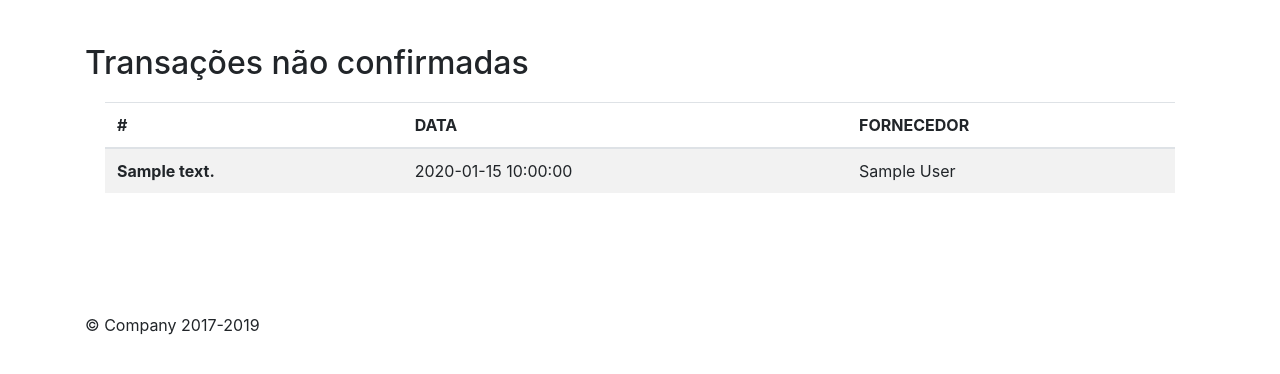
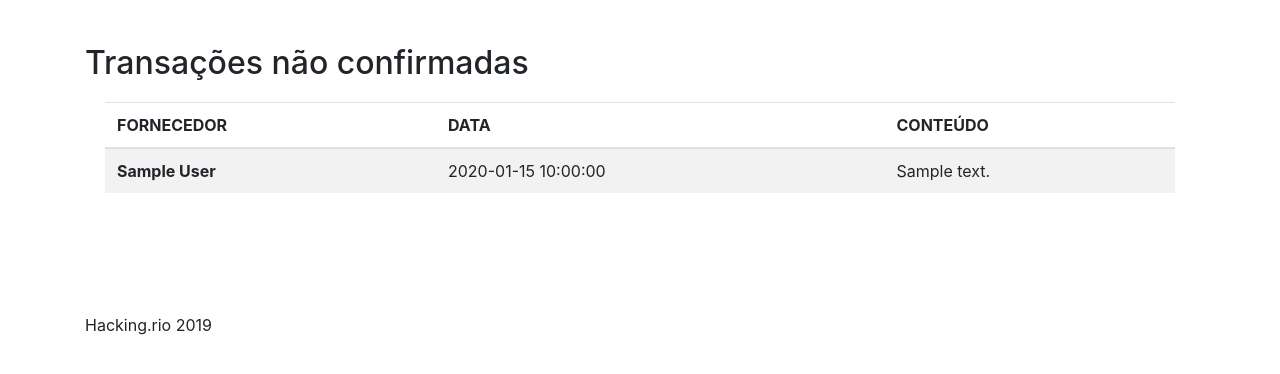
Before and after one commit to oegsolution/supplyblockchain, a Flask app: template app/templates/blocks-pending.html in a window 1280 px wide. Shown: the part 56-430 px from the top of the page. Run offline with Flask 2, Linux system fonts and the light colour scheme; the template is opened without the code that fills it: most values are stand-ins (such as "Sample title", 1, 10 or a date in 2020); some libraries are stand-ins or nearby versions.

Commit message:
fix pages

```diff
--- a/app/templates/base.html
+++ b/app/templates/base.html
@@ -36,7 +36,7 @@
                 <a class="nav-link js-scroll-trigger" href="/blocks-pending">Transações pendentes</a>
               </li>
             <li class="nav-item">
-              <a class="nav-link js-scroll-trigger" href="{{node_address}}/mine">Mineração</a>
+              <a class="nav-link js-scroll-trigger" target="_blank" href="{{node_address}}/mine">Mineração</a>
             </li>
           </ul>
         </div>
@@ -59,7 +59,7 @@
       </div>
     </section>
     <footer class="container">
-        <p>© Company 2017-2019</p>
+        <p>Hacking.rio 2019</p>
       </footer>
   </body>
 </html>
--- a/app/templates/blocks-pending.html
+++ b/app/templates/blocks-pending.html
@@ -9,17 +9,17 @@
 		<table class="table table-striped">
 			<thead>
 			  <tr>
-				<th scope="col">#</th>
+				<th scope="col">FORNECEDOR</th>
 				<th scope="col">DATA</th>
-				<th scope="col">FORNECEDOR</th>
+				<th scope="col">CONTEÚDO</th>
 			  </tr>
 			</thead>
 			<tbody>
 					{% for post in posts %}
 			  <tr>
-				<th scope="row">{{post.content}}</th>
+				<th scope="row">{{post.author}}</th>
 				<td>{{readable_time(post.timestamp)}}</td>
-				<td>{{post.author}}</td>
+				<td>{{post.content}}</td>
 			  </tr>
 			  {% endfor %}
 
```
